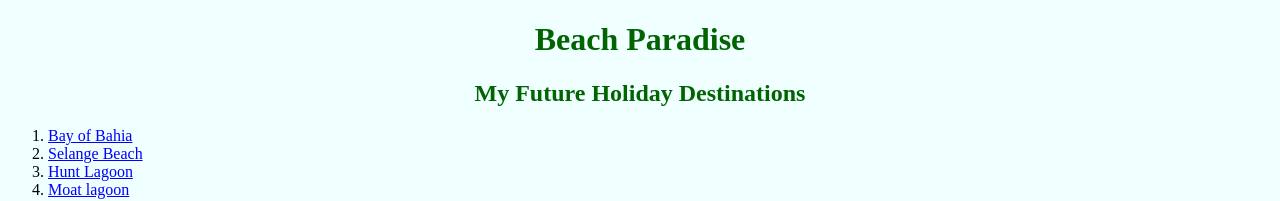
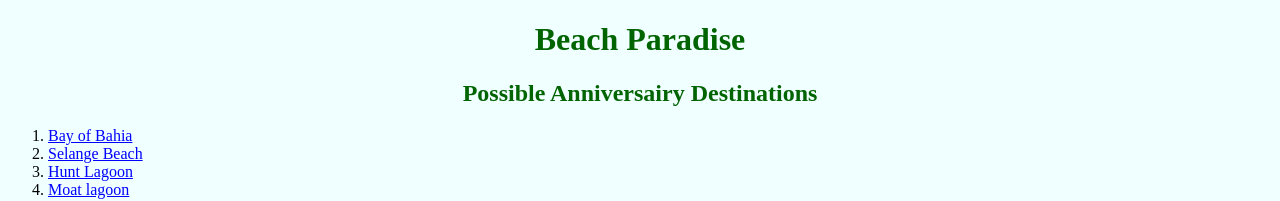
Before and after one commit to JCON3DEV/BeachParadise, a plain HTML site: page index.html in a window 1280 px wide. Shown: the top 201 px of the page. Drawn offline with Linux system fonts and the light colour scheme.

Commit message:
Anniversairy changes to heading
Changed heading again

```diff
--- a/index.html
+++ b/index.html
@@ -10,7 +10,7 @@
   <body>
     <!-- Main Menu -->
     <h1 id="top">Beach Paradise</h1>
-    <h2>My Future Holiday Destinations</h2>
+    <h2>Possible Anniversairy Destinations</h2>
     <div class="beaches">
 
     <ol>
```
